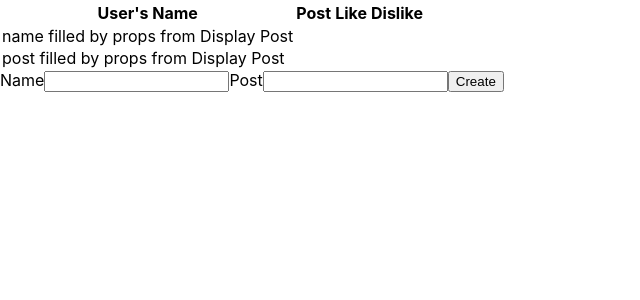
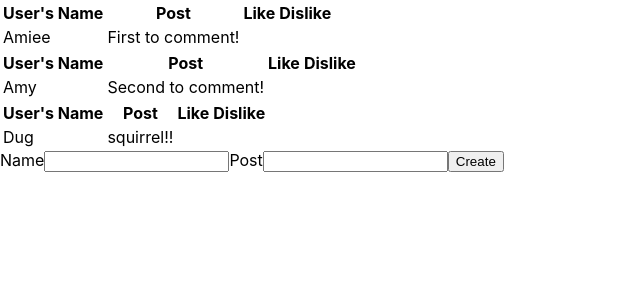
Before and after one commit to irishandyesiam/SocialFeed_EEI_RE_US, a React (Create React App) app: page / in a window 1280 px wide. Shown: the top 300 px of the page, without its empty margins (0-640 px from the left). Built offline with nearby package versions, Linux system fonts and the light colour scheme.

Commit message:
Reworked DisplayPost to only map over the new submitted values and have the props passed through to Post for display in React.

```diff
--- a/src/App.js
+++ b/src/App.js
@@ -1,17 +1,21 @@
 import React, { useState } from 'react';
-import Post from './Components/Post/Post';
 import DisplayPost from './Components/DisplayPost/DisplayPost';
 import CreatePost from './Components/CreatePost/CreatePost';
 
 function App() {
 
-  const [posts, setPosts] = useState([{userName: 'Amiee', comment: "First to comment!"}, {userName: 'Amy', comment: "Second to comment!"}])
+  const [posts, setPosts] = useState([{userName: 'Amiee', comment: "First to comment!"}, {userName: 'Amy', comment: "Second to comment!"}, {userName: 'Dug', comment: "squirrel!!"}])
 
+  function addNewPost (newPost){
+    let tempPosts = [...posts, newPost];
+
+    setPosts(tempPosts);
+    console.log(tempPosts);
+  }
   return (
     <div>
-      <Post />
-      {/* <DisplayPost xyzposts={posts}/> */}
-      <CreatePost />
+      <DisplayPost xyzposts={posts}/>
+      <CreatePost addNewPostProperty={addNewPost} />
     </div>
   );
 }
--- a/src/Components/CreatePost/CreatePost.jsx
+++ b/src/Components/CreatePost/CreatePost.jsx
@@ -10,10 +10,11 @@ const CreatePost = (props) => {
     function handleSubmit(event) {
         event.preventDefault();
         let newPost = {
-            name: name,
-            post: post,
+            userName: name,
+            comment: post,
         };
         console.log(newPost);
+        props.addNewPostProperty(newPost);
     }
 
     return(
--- a/src/Components/DisplayPost/DisplayPost.jsx
+++ b/src/Components/DisplayPost/DisplayPost.jsx
@@ -1,27 +1,17 @@
+import Post from "../Post/Post";
 
 const DisplayPost = (props) => {
+
+    console.log(props.xyzposts)
+
     return (
-        <table>
-            <thead>
-            <tr>
-                <th>User's Name</th>
-                <th>Post</th>
-            </tr>
-            </thead>
-            <tbody>
-            {props.xyzposts.map((post) => {
-                return (
-                <tr>
-                    <td>{post.userName}</td>
-                    <td>{post.comment}</td>
-                </tr>
-                )
-            })}
-            <tr>
-                <td></td>
-            </tr>
-            </tbody>
-        </table>
+        <div>
+
+         {props.xyzposts.map((post) => {return(
+            <Post xyzposts={post}/>
+         ) })}
+        </div>
+
      );
 }
 
--- a/src/Components/Post/Post.jsx
+++ b/src/Components/Post/Post.jsx
@@ -1,5 +1,8 @@
 
 const Post = (props) => {
+
+    console.log(props.xyzposts)
+
     return (
         <table>
             <thead>
@@ -11,8 +14,10 @@ const Post = (props) => {
                 </tr>
             </thead>
             <tbody>
-                <tr>name filled by props from Display Post</tr>
-                <tr>post filled by props from Display Post</tr>
+                <tr>
+                    <td>{props.xyzposts.userName}</td>
+                    <td>{props.xyzposts.comment}</td>
+                </tr>
             </tbody>
         </table>
     );
```
